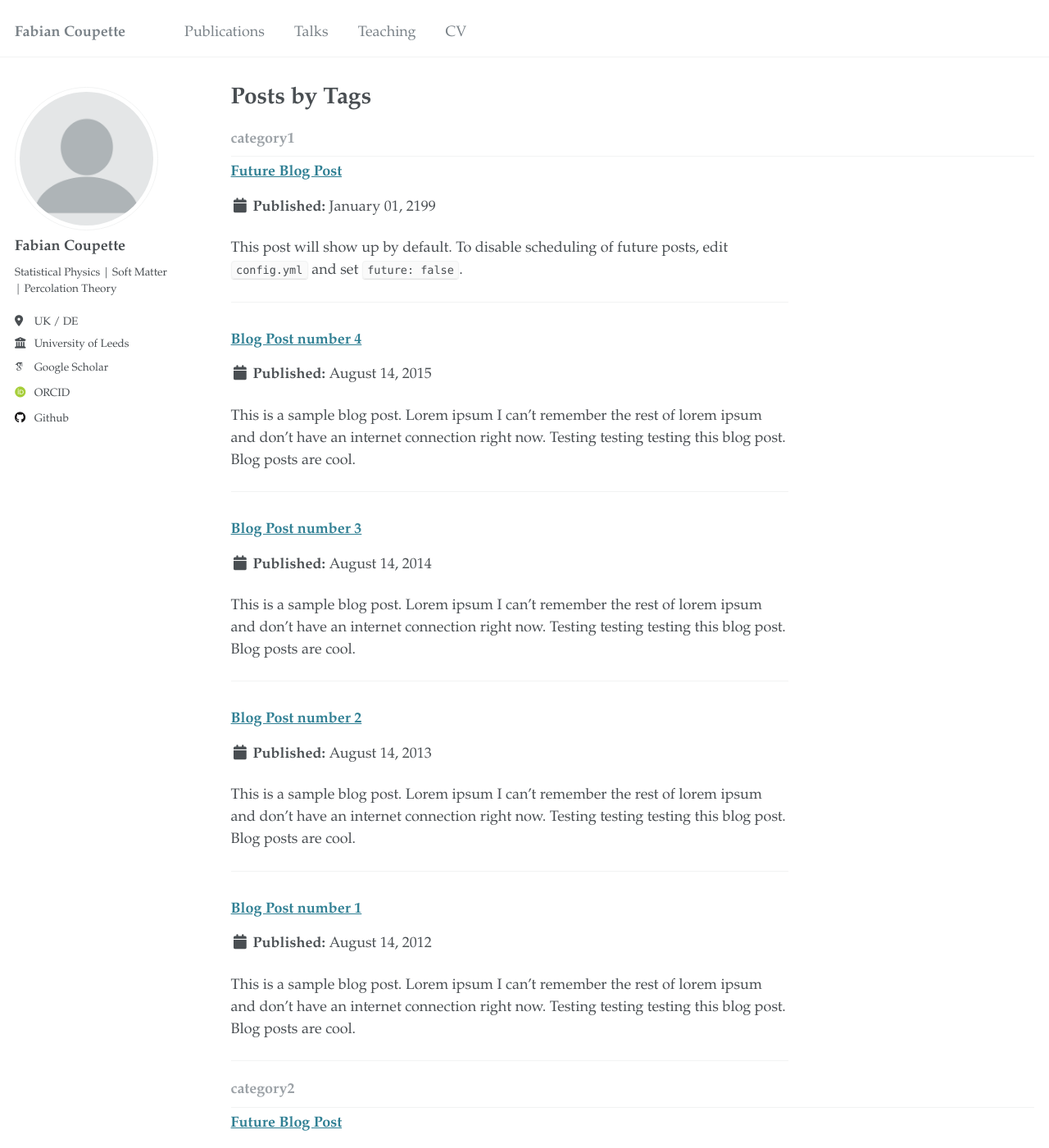
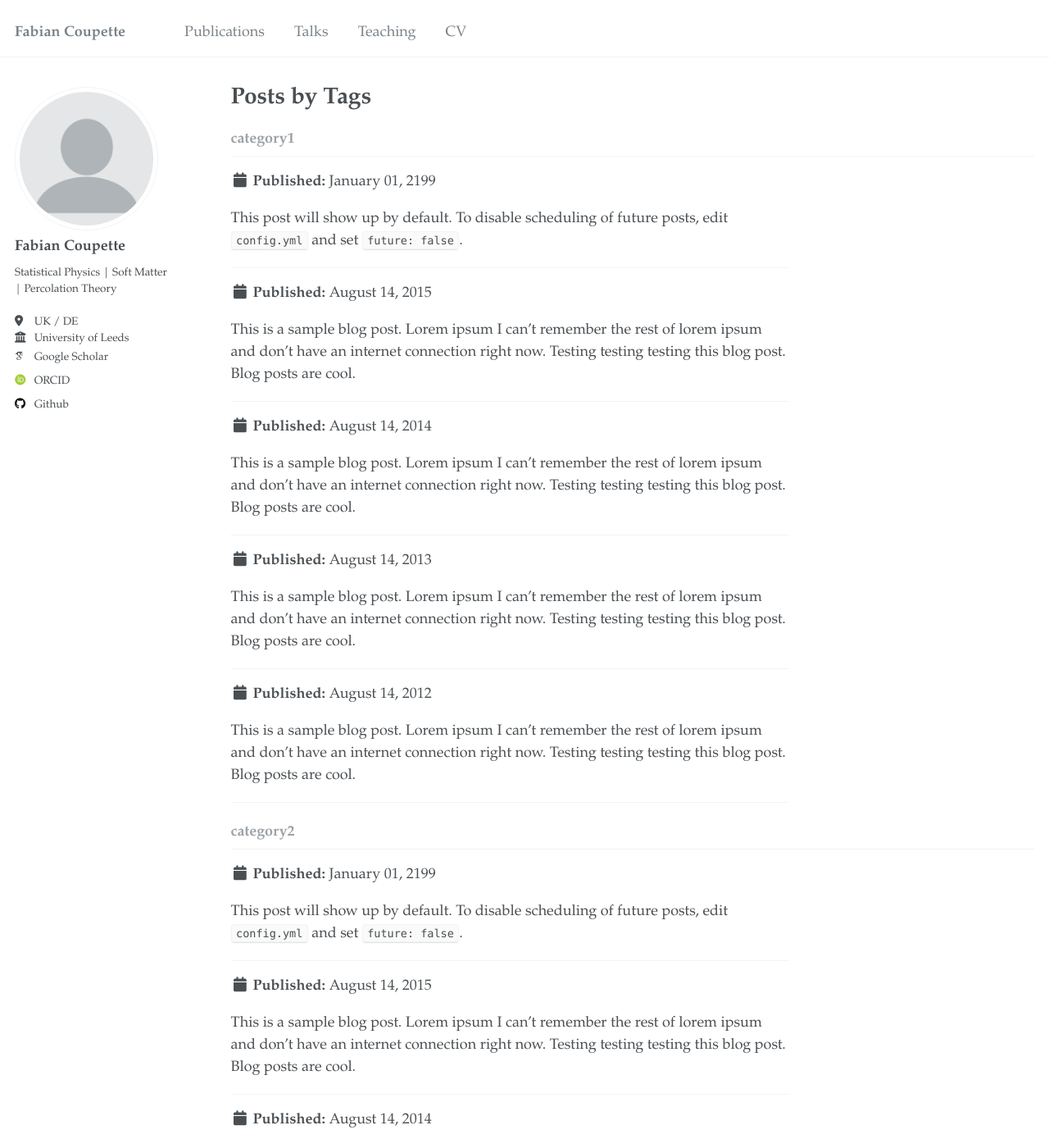
Before and after one commit to physquid/physquid.github.io, a Jekyll site: the page built from _pages/tag-archive.html, in a window 1280 px wide and 1400 px high. Shown: the whole window at 82% size. Built offline with Jekyll 4.4.1, drawn with Linux system fonts in a browser that asks for light colours; some web fonts are replaced; some of the changed text lies outside the part shown.

Commit message:
layout changes

```diff
--- a/_includes/archive-single-talk.html
+++ b/_includes/archive-single-talk.html
@@ -13,7 +13,8 @@
 {% endif %}
 
 <div class="{{ include.type | default: "list" }}__item">
-  <article class="archive__item" itemscope itemtype="http://schema.org/CreativeWork">
+  <p><b>{{ post.title }}</b><br/>{{ post.venue }} ({{ post.date | date: "%Y/%m" }})</p>
+  <!-- <article class="archive__item" itemscope itemtype="http://schema.org/CreativeWork">
     {% if include.type == "grid" and teaser %}
       <div class="archive__item-teaser">
         <img src=
@@ -38,5 +39,5 @@
     {% if post.date %}<p class="page__meta"><i class="fa fa-clock-o" aria-hidden="true"></i> {{ post.date | date: '%B %d, %Y' }}</p>{% endif %}
     {% if post.venue %}<p class="archive__item-excerpt" itemprop="description">{{post.type}}, {{ post.venue }},  {{post.location}} {% endif %}
     {% if post.excerpt %}<p class="archive__item-excerpt" itemprop="description">{{ post.excerpt | markdownify }}</p>{% endif %}
-  </article>
+  </article> -->
 </div>
--- a/_includes/archive-single.html
+++ b/_includes/archive-single.html
@@ -26,21 +26,28 @@
       </div>
     {% endif %}
 
-    <h3 class="archive__item-title" itemprop="headline">
+    <!-- <h3 class="archive__item-title" itemprop="headline">
       {% if post.link %}
         <a href="{{ post.link }}">{{ title }}</a> <a href="{{ base_path }}{{ post.url }}" rel="permalink"><i class="fa fa-link" aria-hidden="true" title="permalink"></i><span class="sr-only">Permalink</span></a>
       {% else %}
         <a href="{{ base_path }}{{ post.url }}" rel="permalink">{{ title }}</a>
       {% endif %}
-    </h3>
+    </h3> -->
 
-    {% if post.read_time %}
+    <!-- {% if post.read_time %}
       <p class="page__meta"><i class="fa fa-clock-o" aria-hidden="true"></i> {% include read-time.html %}</p>
-    {% endif %}
+    {% endif %} -->
 
     {% if post.collection == 'teaching' %}
-          <p> {{ post.type }}, <i>{{ post.venue }}</i>, {{ post.date | default: "1900-01-01" | date: "%Y" }} </p>
+          <p><b>{{ post.title }},</b> <i>{{ post.venue }}</i>, {{ post.date | default: "1900-01-01" | date: "%Y" }}{% if post.enddate %}–{{ post.enddate | default: "1900-01-01" | date: "%Y" }}{% endif %}</p>
     {% elsif post.collection == 'publications' %}
+        <h3 class="archive__item-title" itemprop="headline">
+          {% if post.link %}
+            <a href="{{ post.link }}">{{ title }}</a> <a href="{{ base_path }}{{ post.url }}" rel="permalink"><i class="fa fa-link" aria-hidden="true" title="permalink"></i><span class="sr-only">Permalink</span></a>
+          {% else %}
+            <a href="{{ base_path }}{{ post.url }}" rel="permalink">{{ title }}</a>
+          {% endif %}
+        </h3>
           <p>{{ post.author | markdownify | remove: "</p>" }} ({{ post.date | default: "1900-01-01" | date: "%Y" }}).
           <i>{{ post.venue }}{% if post.volume %} {{ post.volume }}{% if post.issue %}.{{ post.issue}}{% endif %}{% endif %}</i>{% if post.pages %}, {{ post.pages}}{% endif %}.
           {% if post.special %}<br/><span class="highlight">{{ post.special }}</span>{% endif %}
--- a/_sass/_base.scss
+++ b/_sass/_base.scss
@@ -58,7 +58,7 @@
 }
 
 p {
-  margin-bottom: 1.3em;
+  margin-bottom: 1em;
 }
 
 u,
@@ -164,12 +164,12 @@
 
 ul li,
 ol li {
-  margin-bottom: 0.5em;
+  margin-bottom: 0em;
 }
 
 li ul,
 li ol {
-  margin-top: 0.5em;
+  margin-top: 0em;
 }
 
 /*
--- a/_sass/_variables.scss
+++ b/_sass/_variables.scss
@@ -72,7 +72,7 @@
 $success-color              : #62c462;
 $warning-color              : #f89406;
 $danger-color               : #ee5f5b;
-$info-color                 : #2f7f93;
+$info-color                 : #008081;//#2f7f93;
 
 /* brands */
 $behance-color              : #1769FF;
```
Also changed, not shown: _includes/archive-single-cv.html (+14 -6 lines).
